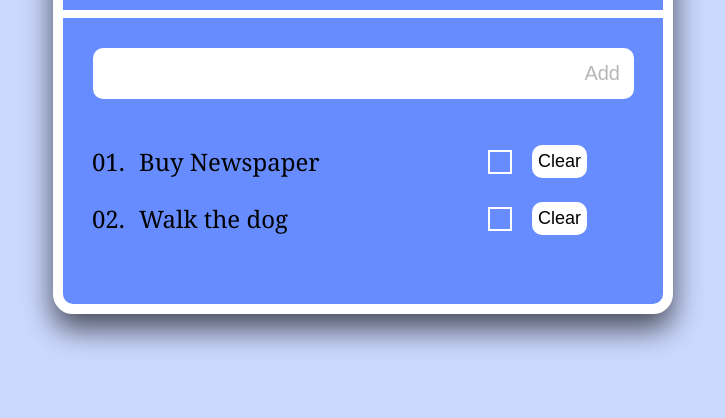
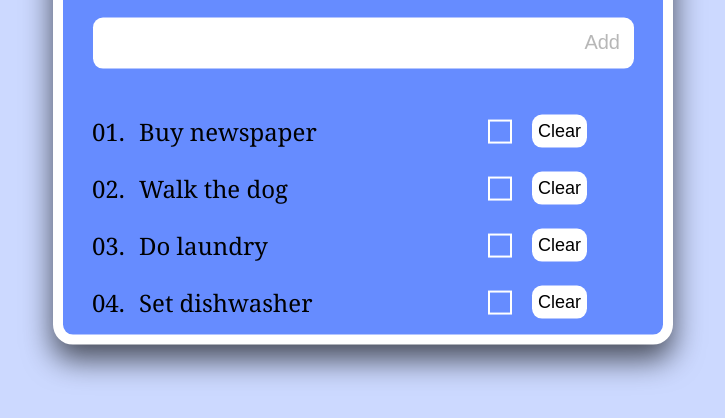
Before and after one commit to Gniewogniew/Poland---Block-19-Try-Jquery---Part-3, a plain HTML site: page index.html in a window 1280 px wide. Shown: the part 296-714 px from the top of the page, without its empty margins (277-1002 px from the left). Drawn offline with nearby package versions, Linux system fonts and the light colour scheme.

Commit message:
Update index.html

```diff
--- a/index.html
+++ b/index.html
@@ -15,8 +15,10 @@
                 <button type="button" id="addContent">Add</button>
             </div>
             <ul id="list">
-                <li class="item">Buy Newspaper<button class="remove">Clear</button><label><input class="checkBox" type="checkbox"><span></span></label></li>
+                <li class="item">Buy newspaper<button class="remove">Clear</button><label><input class="checkBox" type="checkbox"><span></span></label></li>
                 <li class="item">Walk the dog<button class="remove">Clear</button><label><input class="checkBox" type="checkbox"><span></span></label></li>
+                <li class="item">Do laundry<button class="remove">Clear</button><label><input class="checkBox" type="checkbox"><span></span></label></li>
+                <li class="item">Set dishwasher<button class="remove">Clear</button><label><input class="checkBox" type="checkbox"><span></span></label></li>
             </ul>
         </div>
         <script type="text/javascript" src="https://cdnjs.cloudflare.com/ajax/libs/jquery/3.2.1/jquery.min.js"></script>
```
